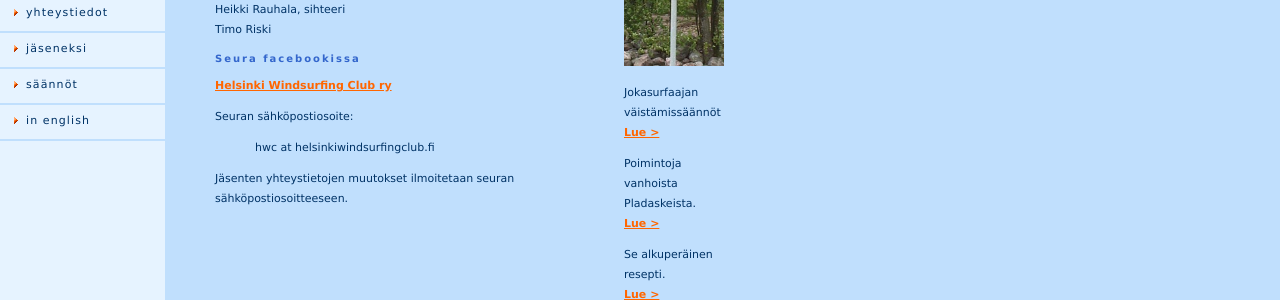
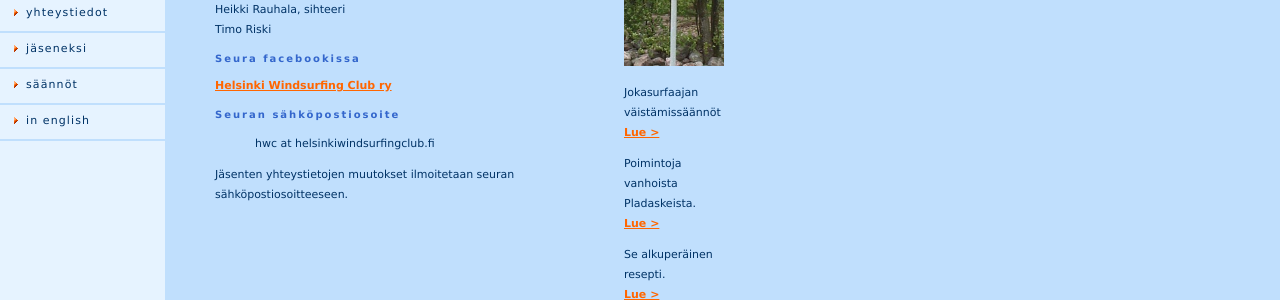
Before and after one commit to hvrauhal/helsinkiwindsurfingclub.fi, a Jekyll site: the page built from yhteystiedot.md, in a window 1280 px wide. Shown: the part 293-593 px from the top of the page. Built offline with Jekyll 4.4.1, drawn with Linux system fonts in a browser that asks for light colours; Markdown is read by kramdown in place of the engine named in the settings.

Commit message:
Make sahkoposti a header

```diff
--- a/yhteystiedot.md
+++ b/yhteystiedot.md
@@ -19,7 +19,8 @@ Seura facebookissa
 ------------------
 [Helsinki Windsurfing Club ry](https://www.facebook.com/groups/134115773289544/)
 
-Seuran sähköpostiosoite:
+Seuran sähköpostiosoite
+-----------------------
 
 > hwc at helsinkiwindsurfingclub.fi
 
```
